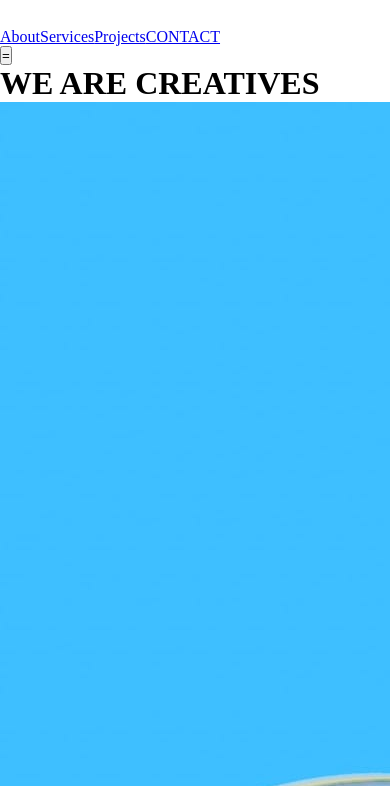
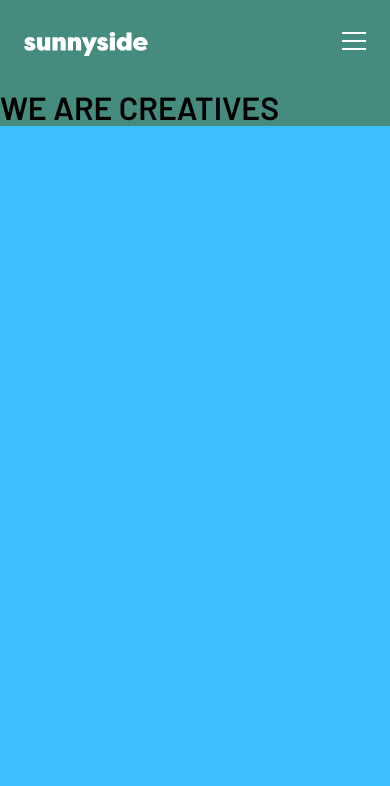
Before and after one commit to sahand-masoleh/fem-22-sunnyside-agency-landing-page, a React (Create React App) app: page / in a window 390 px wide. Shown: the top 786 px of the page. Built offline with nearby package versions, Linux system fonts and the light colour scheme.

Commit message:
[feat] menu: mobile

```diff
--- a/src/App.css
+++ b/src/App.css
@@ -1,7 +1,10 @@
+@import url("https://fonts.googleapis.com/css2?family=Barlow:wght@600&family=Fraunces:opsz,wght@9..144,700;9..144,900&display=swap");
+
 * {
 	margin: 0;
 	padding: 0;
 	box-sizing: border-box;
+	font-family: "Barlow", sans-serif;
 }
 
 :root {
@@ -18,4 +21,20 @@
 	--dark-grayish-blue: hsl(232, 10%, 55%);
 	--grayish-blue: hsl(210, 4%, 67%);
 	--white: hsl(0, 0%, 100%);
+
+	--gap-1: 1.5rem;
+	--gap-2: 2rem;
+	--gap-3: 4.5rem;
 }
+
+body {
+	background-color: var(--dark-moderate--cyan-footer);
+}
+
+.pointer {
+	cursor: pointer;
+}
+
+.font-secondary {
+	font-family: "Fraunces", serif;
+}
--- /dev/null
+++ b/src/components/Nav.css
@@ -0,0 +1,54 @@
+.nav-container {
+	display: flex;
+	padding: var(--gap-2) var(--gap-1);
+	justify-content: space-between;
+	position: relative;
+}
+
+.hamburger__icon {
+	width: var(--gap-1);
+}
+
+.nav {
+	position: absolute;
+	background-color: var(--white);
+	margin: 0 var(--gap-1);
+	padding: var(--gap-2) 0;
+	margin-top: var(--gap-3);
+	left: 0;
+	right: 0;
+	display: flex;
+	flex-direction: column;
+	gap: var(--gap-2);
+}
+
+.nav--hidden {
+	display: none;
+}
+
+.nav::before {
+	content: "";
+	position: absolute;
+	top: 0;
+	right: 0;
+	transform: translateY(-100%);
+	border-style: solid;
+	border-width: 0 0 var(--gap-1) var(--gap-1);
+	border-color: transparent transparent var(--white) transparent;
+}
+
+.nav__link {
+	margin: auto;
+	text-decoration: none;
+	color: var(--dark-grayish-blue);
+	font-size: 1.25rem;
+}
+
+.nav__link--button {
+	color: var(--very-dark-desaturated-blue);
+	font-size: 1rem;
+	background-color: var(--yellow);
+	padding: 1rem 2rem;
+	border-radius: 2rem;
+	font-weight: 900;
+}
--- a/src/components/Nav.js
+++ b/src/components/Nav.js
@@ -1,8 +1,16 @@
+import { useState } from "react";
+
+import "./Nav.css";
+
 function Nav() {
+	const [isHidden, setIsHidden] = useState(true);
+	function hideMenu() {
+		isHidden ? setIsHidden(false) : setIsHidden(true);
+	}
 	return (
 		<div className="nav-container">
 			<img src="./images/logo.svg" alt="logo" className="logo" />
-			<nav className="nav">
+			<nav className={`nav ${isHidden && "nav--hidden"}`}>
 				<a href="#" className="nav__link">
 					About
 				</a>
@@ -12,11 +20,17 @@ function Nav() {
 				<a href="#" className="nav__link">
 					Projects
 				</a>
-				<a href="#" className="nav__link nav__link--button">
+				<a href="#" className="nav__link nav__link--button font-secondary">
 					CONTACT
 				</a>
 			</nav>
-			<button className="hamburger">=</button>
+			<div className="hamburger pointer" onClick={hideMenu}>
+				<img
+					src="./images/icon-hamburger.svg"
+					alt="hamburger menu icon"
+					className="icon hamburger__icon"
+				/>
+			</div>
 		</div>
 	);
 }
--- a/src/components/Point.js
+++ b/src/components/Point.js
@@ -42,15 +42,15 @@ var points = [
 function PointContainer() {
 	return (
 		<>
-			<div className="point^container point^container--right">
+			<div className="point-container point-container--right">
 				<Point point={points[0][0]} />
 				<Point point={points[0][1]} />
 			</div>
-			<div className="point^container point^container--left">
+			<div className="point-container point-container--left">
 				<Point point={points[1][0]} />
 				<Point point={points[1][1]} />
 			</div>
-			<div className="point^container point^container--left">
+			<div className="point-container point-container--left">
 				<Point point={points[2][0]} />
 				<Point point={points[2][1]} />
 			</div>
```
